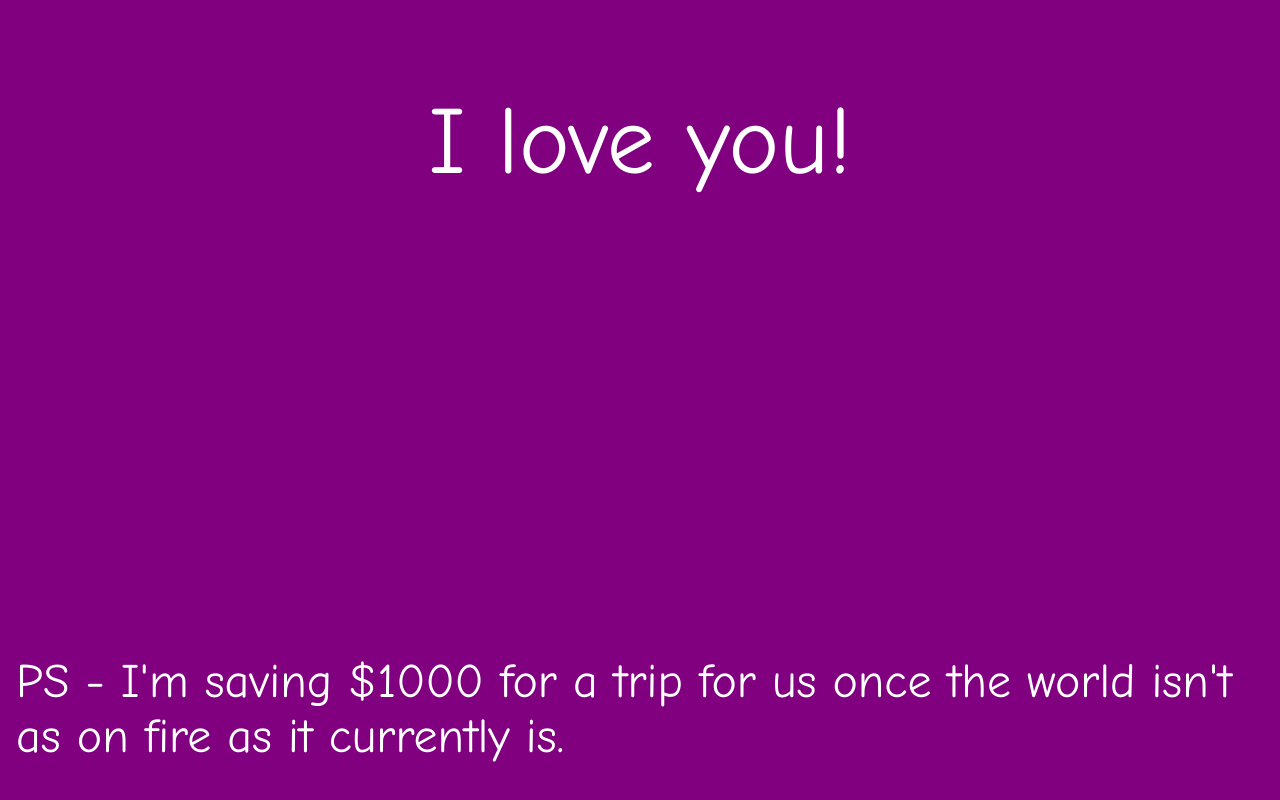
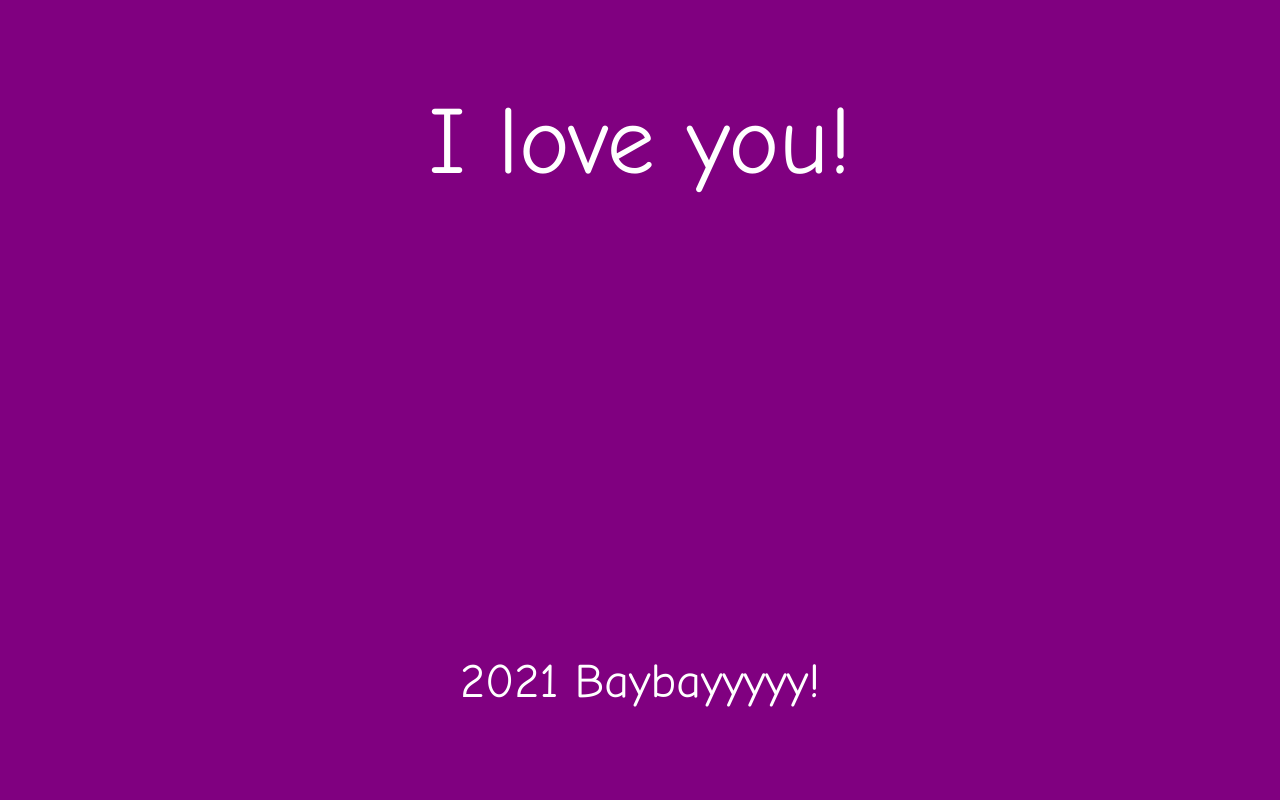
Before and after one commit to smwoll/eswtf, a website built with Parcel: page src/index.html in a window 1280 px wide. Shown: the part 9906-10706 px from the top of the page. After the commit the page ends 10679 px from the top, so only its background shows below. Built offline with nearby package versions, Linux system fonts and the light colour scheme.

Commit message:
footer change

```diff
--- a/src/index.html
+++ b/src/index.html
@@ -186,6 +186,6 @@
         <script src="index.js"></script>
     </body>
     <footer>
-        <p>PS - I'm saving $1000 for a trip for us once the world isn't as on fire as it currently is.</p>
+        <p>2021 Baybayyyyy!</p>
     </footer>
 </html>
```
Also changed, not shown: dist/index.html.
